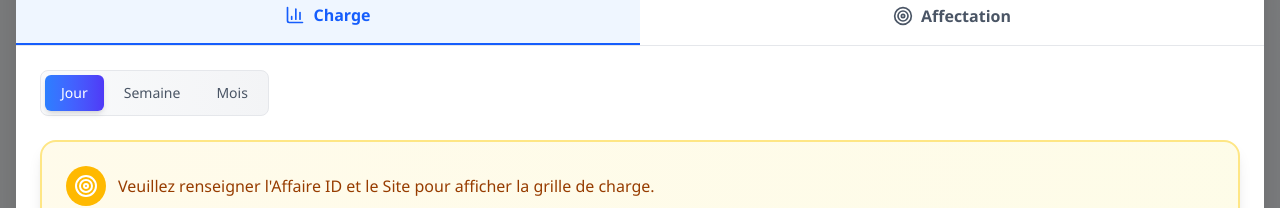
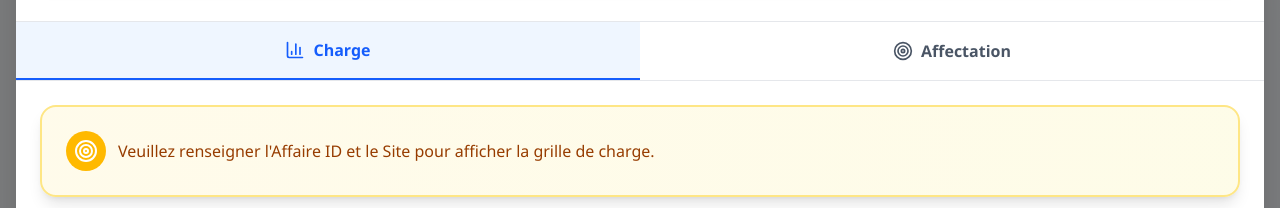
Before and after one commit to Fred49680/PDC, a Next.js app in the folder plan-de-charge-web/: page / in a window 1280 px wide. Both pictures are taken after a click on the button "Planning v3". Shown: the part 426-634 px from the top of the page. Built offline with nearby package versions, Linux system fonts and the light colour scheme; no server answers; the database is empty.

Commit message:
fix: Supprimer duplication des boutons de prÃ©cision dans ModalChargeAffectation

```diff
--- a/plan-de-charge-web/src/components/Common/ModalChargeAffectation.tsx
+++ b/plan-de-charge-web/src/components/Common/ModalChargeAffectation.tsx
@@ -421,25 +421,6 @@ export function ModalChargeAffectation({ isOpen, onClose }: ModalChargeAffectati
         <div className="flex-1 overflow-y-auto p-6 pb-12">
           {activeTab === 'charge' && (
             <div className="space-y-6">
-              {/* Boutons de précision et d'action au-dessus du tableau */}
-              <div className="flex items-center justify-between flex-wrap gap-3">
-                <div className="flex items-center gap-1 bg-gradient-to-r from-gray-50 to-gray-100 rounded-lg p-1 border border-gray-200">
-                  {(['JOUR', 'SEMAINE', 'MOIS'] as Precision[]).map((prec) => (
-                    <button
-                      key={prec}
-                      onClick={() => setPrecision(prec)}
-                      className={`px-4 py-2 rounded-md text-sm font-medium transition-all ${
-                        precision === prec
-                          ? 'bg-gradient-to-r from-blue-500 to-indigo-600 text-white shadow-md'
-                          : 'text-gray-600 hover:bg-white hover:text-gray-800'
-                      }`}
-                    >
-                      {prec.charAt(0) + prec.slice(1).toLowerCase()}
-                    </button>
-                  ))}
-                </div>
-              </div>
-
               {/* Grille de charge */}
               {affaireId && site ? (
                 <div className="bg-white/80 backdrop-blur-xl rounded-xl shadow-lg border border-white/20 p-6">
```
